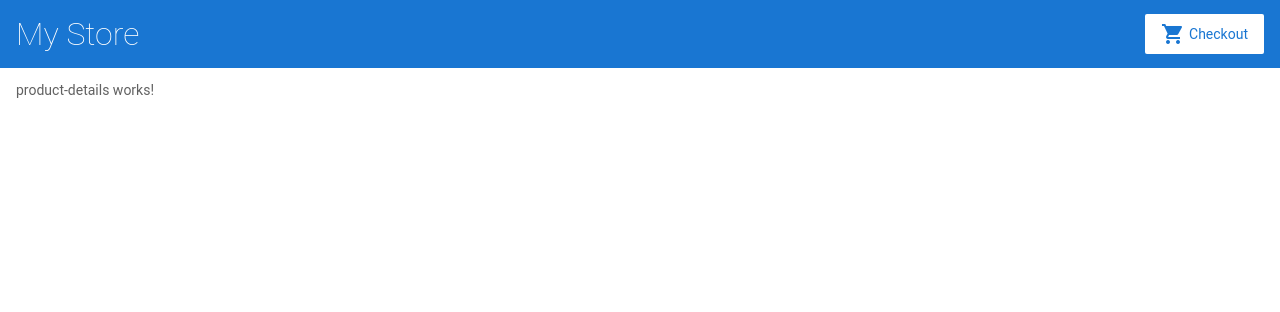
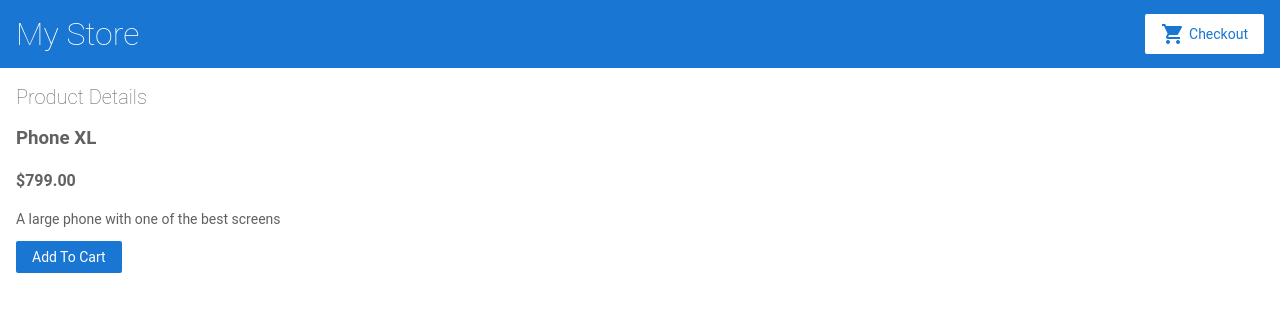
Before and after one commit to tranhung36/angular-demo, an Angular app: page /products/1 in a window 1280 px wide. Shown: the top 312 px of the page. Built offline with nearby package versions, Linux system fonts and the light colour scheme.

Commit message:
add cart

```diff
--- a/src/app/app.module.ts
+++ b/src/app/app.module.ts
@@ -8,6 +8,7 @@ import { TopBarComponent } from './top-bar/top-bar.component';
 import { ProductListComponent } from './product-list/product-list.component';
 import { ProductAlertsComponent } from './product-alerts/product-alerts.component';
 import { ProductDetailsComponent } from './product-details/product-details.component';
+import { CartComponent } from './cart/cart.component';
 
 @NgModule({
   imports: [
@@ -16,6 +17,7 @@ import { ProductDetailsComponent } from './product-details/product-details.compo
     RouterModule.forRoot([
       { path: '', component: ProductListComponent },
       { path: 'products/:productId', component: ProductDetailsComponent },
+      { path: 'cart', component: CartComponent },
     ]),
   ],
   declarations: [
@@ -24,6 +26,7 @@ import { ProductDetailsComponent } from './product-details/product-details.compo
     ProductListComponent,
     ProductAlertsComponent,
     ProductDetailsComponent,
+    CartComponent,
   ],
   bootstrap: [AppComponent],
 })
--- /dev/null
+++ b/src/app/cart.service.ts
@@ -0,0 +1,24 @@
+import { Injectable } from '@angular/core';
+import { Product } from './products';
+
+@Injectable({
+  providedIn: 'root',
+})
+export class CartService {
+  constructor() {}
+
+  items: Product[] = [];
+
+  addToCart(product: Product) {
+    return this.items.push(product);
+  }
+
+  getItems() {
+    return this.items;
+  }
+
+  clearCart() {
+    this.items = [];
+    return this.items;
+  }
+}
--- /dev/null
+++ b/src/app/cart/cart.component.html
@@ -0,0 +1 @@
+<p>cart works!</p>
--- /dev/null
+++ b/src/app/cart/cart.component.ts
@@ -0,0 +1,12 @@
+import { Component } from '@angular/core';
+import { CartService } from '../cart.service';
+
+@Component({
+  selector: 'app-cart',
+  templateUrl: './cart.component.html',
+  styleUrls: ['./cart.component.css'],
+})
+export class CartComponent {
+  constructor(private cartService: CartService) {}
+  items = this.cartService.getItems();
+}
--- a/src/app/product-details/product-details.component.html
+++ b/src/app/product-details/product-details.component.html
@@ -1 +1,8 @@
-<p>product-details works!</p>
+<h2>Product Details</h2>
+
+<div *ngIf="product">
+  <h3>{{ product.name }}</h3>
+  <h4>{{ product.price | currency }}</h4>
+  <p>{{ product.description }}</p>
+  <button (click)="addToCart(product)">Add To Cart</button>
+</div>
--- a/src/app/product-details/product-details.component.ts
+++ b/src/app/product-details/product-details.component.ts
@@ -1,10 +1,31 @@
-import { Component } from '@angular/core';
+import { Component, OnInit } from '@angular/core';
+import { ActivatedRoute } from '@angular/router';
+import { CartService } from '../cart.service';
+import { products, Product } from '../products';
 
 @Component({
   selector: 'app-product-details',
   templateUrl: './product-details.component.html',
-  styleUrls: ['./product-details.component.css']
+  styleUrls: ['./product-details.component.css'],
 })
-export class ProductDetailsComponent {
+export class ProductDetailsComponent implements OnInit {
+  product: Product | undefined;
+  constructor(
+    private route: ActivatedRoute,
+    private cartService: CartService
+  ) {}
 
+  ngOnInit(): void {
+    const routeParams = this.route.snapshot.paramMap;
+    const productIdFromRoute = Number(routeParams.get('productId'));
+
+    this.product = products.find(
+      (product) => product.id === productIdFromRoute
+    );
+  }
+
+  addToCart(product: Product) {
+    this.cartService.addToCart(product);
+    window.alert('Your product has been added to the cart!');
+  }
 }
--- a/src/app/top-bar/top-bar.component.html
+++ b/src/app/top-bar/top-bar.component.html
@@ -2,7 +2,9 @@
   <h1>My Store</h1>
 </a>
 
-<a class="button fancy-button"><i class="material-icons">shopping_cart</i>Checkout</a>
+<a routerLink="/cart" class="button fancy-button"
+  ><i class="material-icons">shopping_cart</i>Checkout</a
+>
 
 <!--
 Copyright Google LLC. All Rights Reserved.
```
Also changed, not shown: src/app/cart/cart.component.css (added), 2 other files (tests, documents, lock files or other folders).
